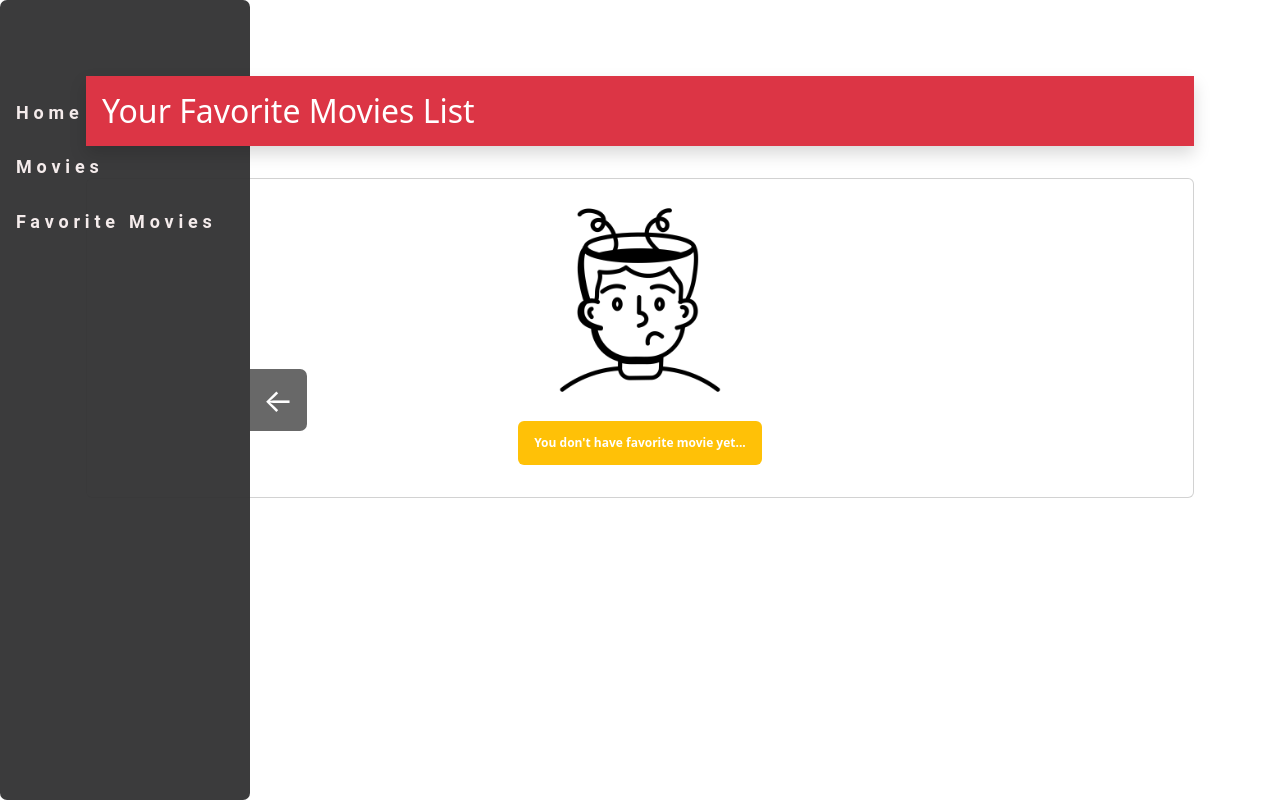
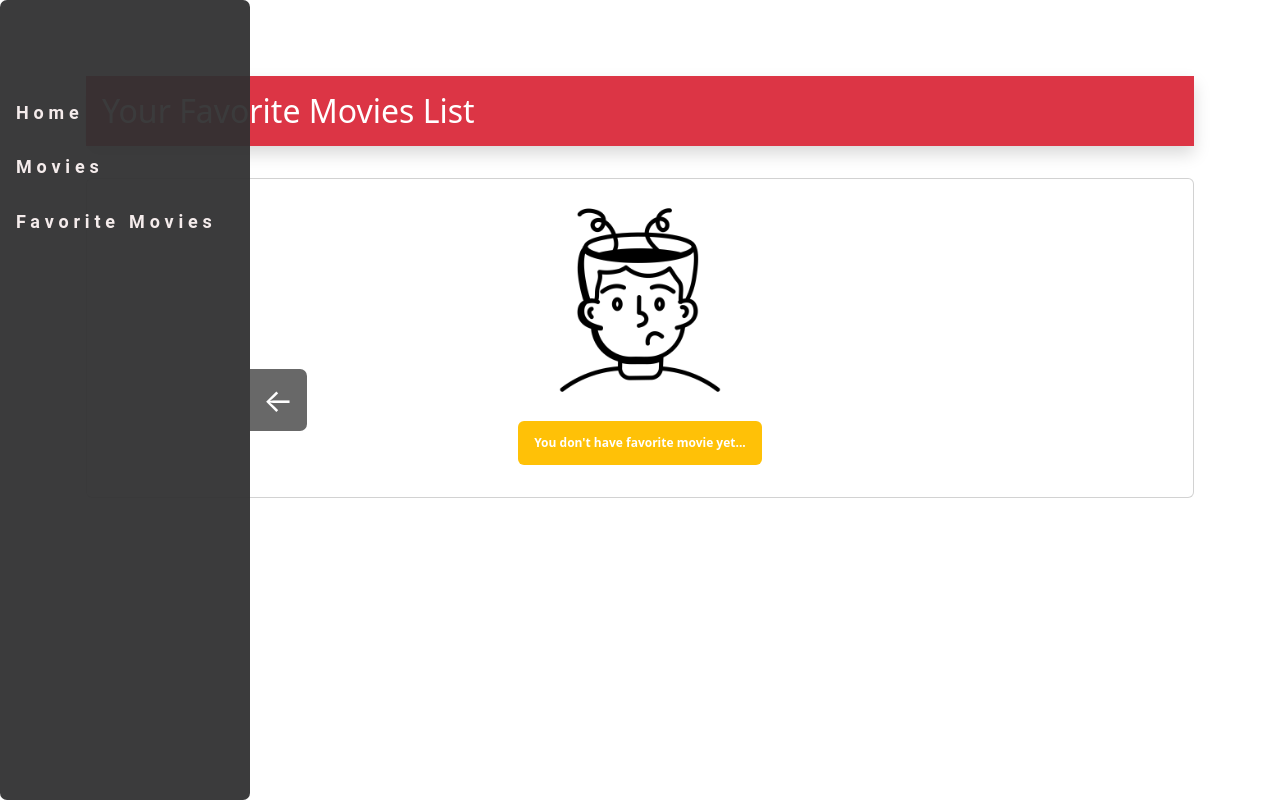
Before and after one commit to mertugrulfrontenddev/react-movie-library, a React (Create React App) app: page /favorite in a window 1280 px wide. Built offline with nearby package versions, Linux system fonts and the light colour scheme.

Commit message:
some-css

```diff
--- a/src/App.css
+++ b/src/App.css
@@ -8,16 +8,9 @@
   height: 100vh;
   background-color: #303031f1;
   transition: left 0.3s ease;
-  z-index: 1200;
+  z-index: 1400;
   padding-top: 80px;
   border-radius: 7px;
-}
-
-.stiky {
-  position: sticky;
-  top: 0;
-
-  z-index: 1300;
 }
 
 .sidebar.open {
@@ -70,6 +63,13 @@
 
 .menu-content-desktop > ul > li > a.nav-link:hover {
   color: orange !important;
+}
+
+.stiky {
+  position: sticky;
+  top: 0;
+
+  z-index: 1300;
 }
 /* Mobildeki Menü */
 @media (max-width: 991px) {
```
